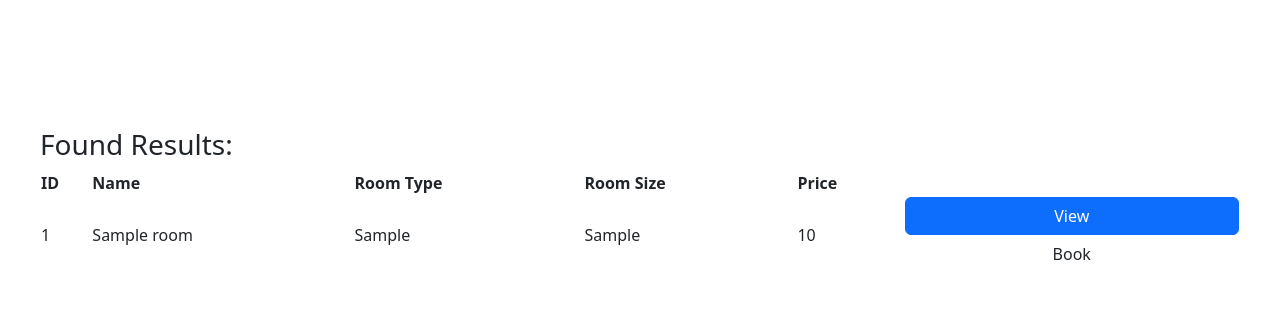
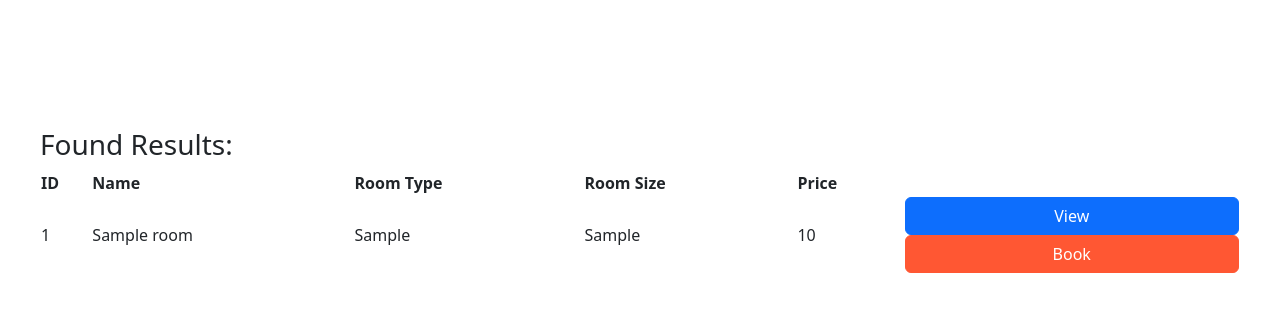
Before and after one commit to shaira5646/Hotel-Booking, a Flask app: template website/Templates/result.html in a window 1280 px wide. Shown: the top 312 px of the page. Run offline with Flask 3, Linux system fonts and the light colour scheme; the template is opened without the code that fills it: values that come from a table or form of the project are taken from there, others are empty; tables that the repository leaves empty hold one stand-in row (values such as "Sample post"); some libraries are stand-ins or nearby versions.

Commit message:
Update result.html

```diff
--- a/website/Templates/result.html
+++ b/website/Templates/result.html
@@ -44,6 +44,22 @@
       .btn {
         width: 100%;
       }
+      .btn-custom {
+      background-color: #ff5733;
+      color: #ffffff;
+      border-color: #ff5733;
+    }
+
+
+    .btn-custom:hover {
+      background-color: #e64a19;
+      border-color: #e64a19;
+    }
+
+    .btn-custom:active {
+      background-color: #cc3d14;
+      border-color: #cc3d14;
+    }
     </style>
   </head>
 
```
